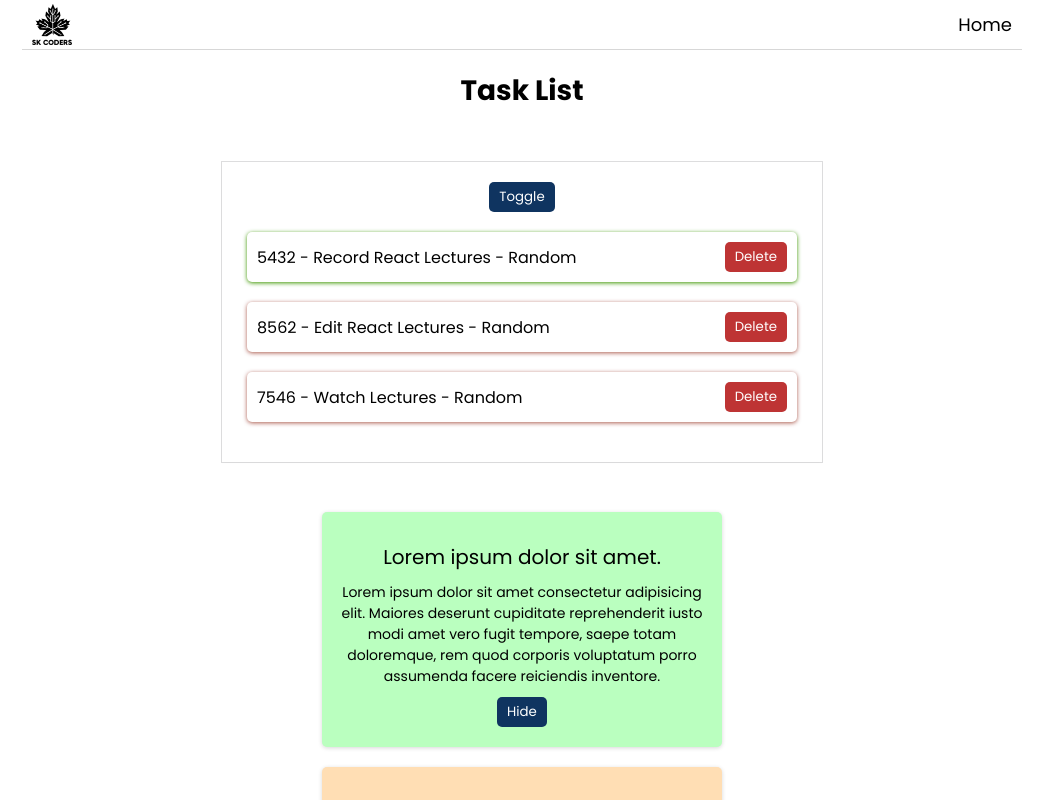
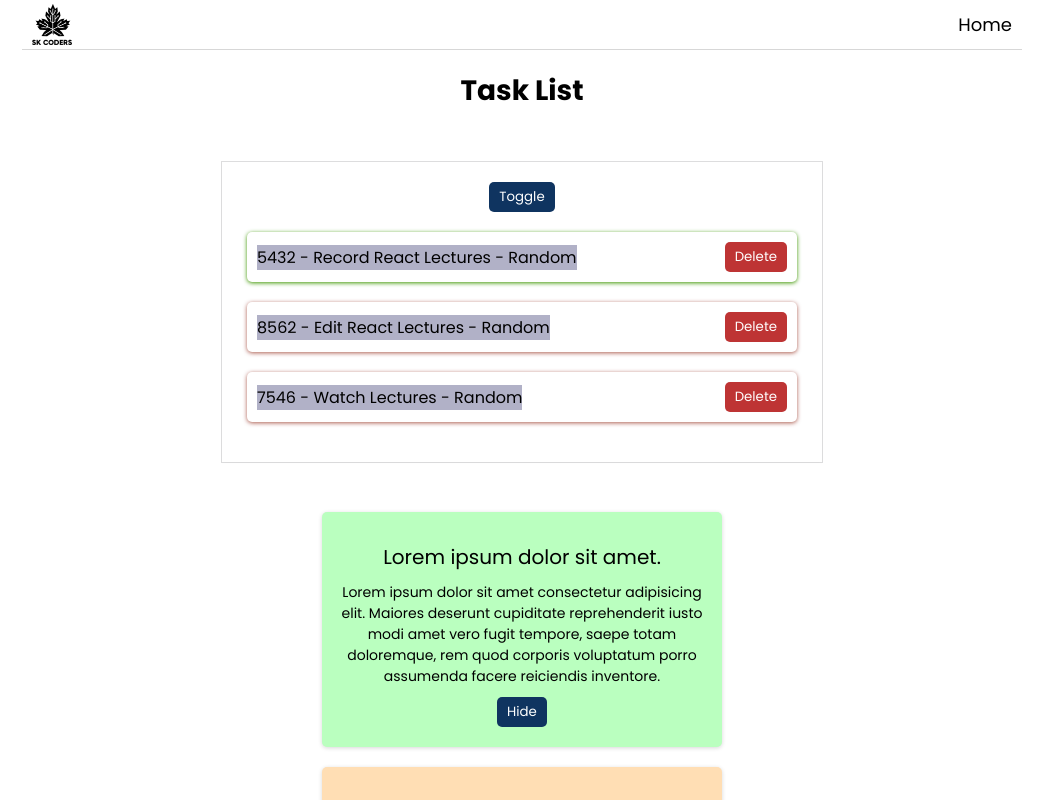
Before and after one commit to YuriyDrokin/PracticeReactJs, a React (Create React App) app in the folder tasktree/: page / in a window 1280 px wide. Shown: the top 800 px of the page, without its empty margins (118-1160 px from the left). Built offline with nearby package versions, Linux system fonts and the light colour scheme.

Commit message:
add Level module Styling

```diff
--- a/tasktree/src/components/TaskCard.js
+++ b/tasktree/src/components/TaskCard.js
@@ -1,10 +1,11 @@
-
+import "./TaskCard.css";
+import styles from "./TaskCard.module.css";
 
 export const TaskCard = ({ task, handleDelete, info }) => {
   return (
     <div className="taskcard">
       <li className={`${task.completed ? "completed" : "incomplete"}`}>
-        <span>{task.id} - {task.name} - {info}</span>
+        <span className={styles.title}>{task.id} - {task.name} - {info}</span>
         <button onClick={() => handleDelete(task.id)} className='delete'>Delete</button>
       </li>
     </div>
--- /dev/null
+++ b/tasktree/src/components/TaskCard.module.css
@@ -0,0 +1,3 @@
+.title {
+  background-color: rgb(177, 177, 199);
+}
```
